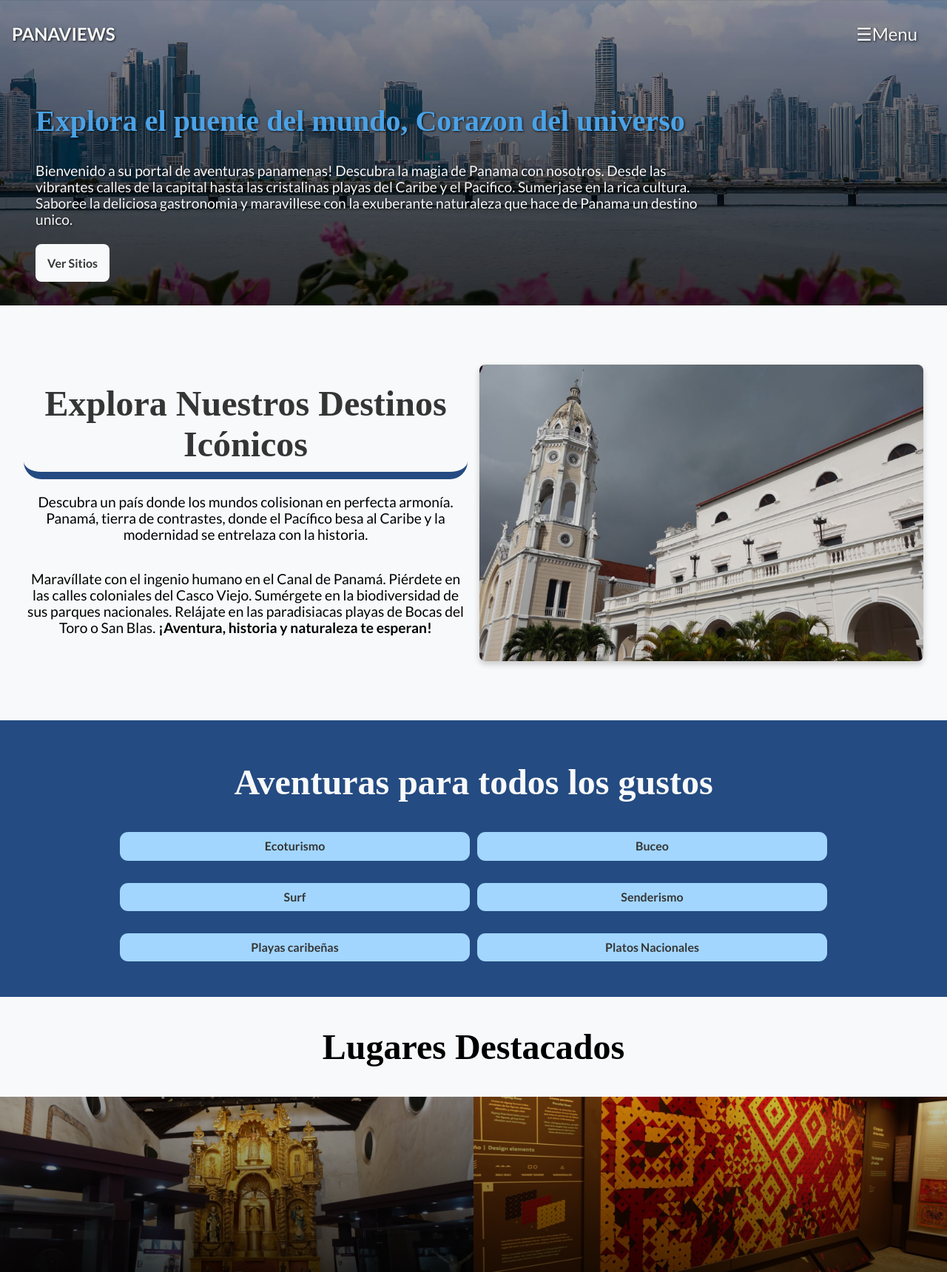
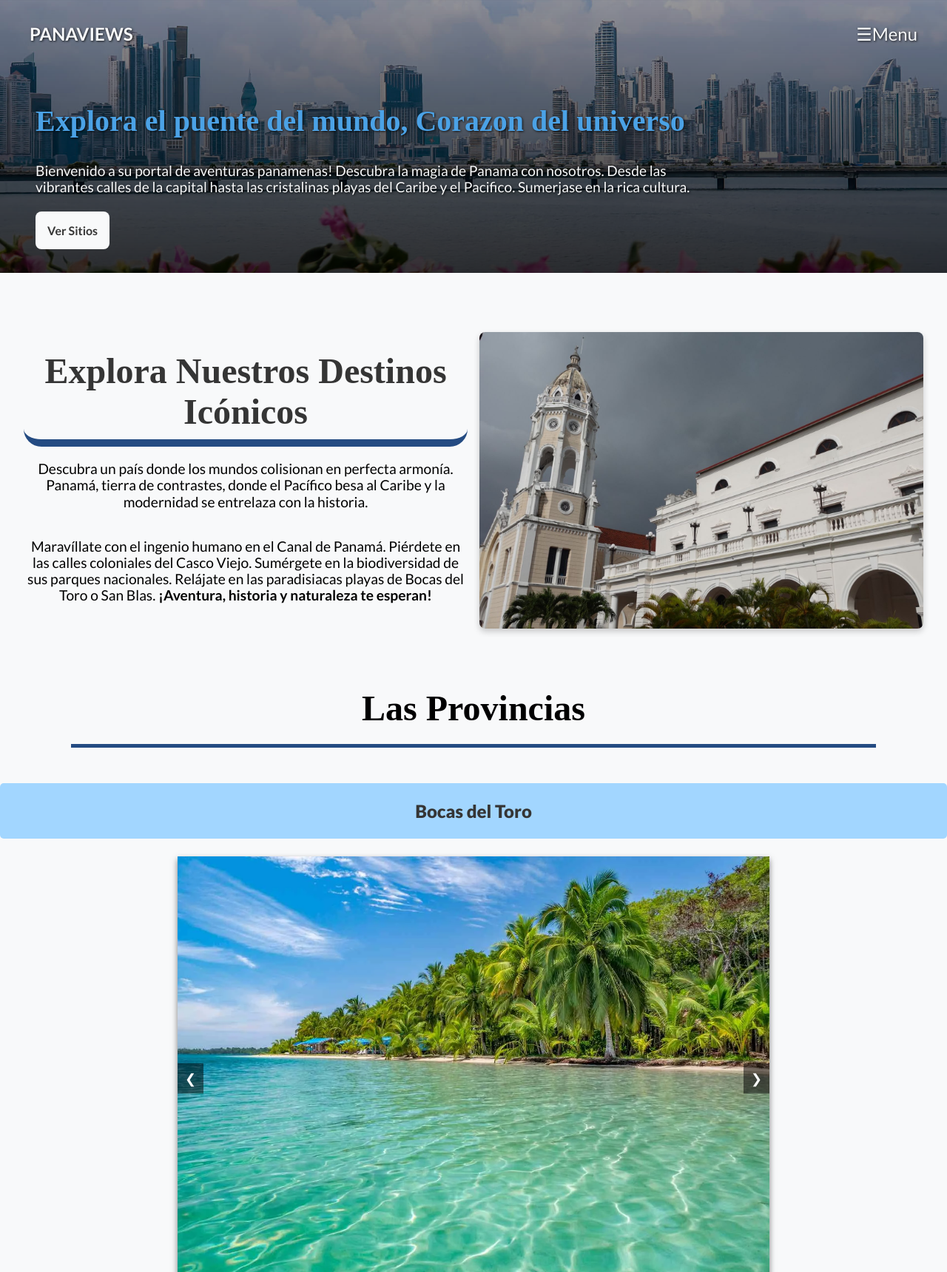
Before and after one commit to Rodrigu157/Panaviews, a PHP site: page / in a window 1280 px wide. Shown: the top 1720 px of the page at 74% size. Run offline with PHP 8.4, Linux system fonts and the light colour scheme; some web fonts are replaced.

Commit message:
new: carrusel de las provincias de Panama

```diff
--- a/css/style.css
+++ b/css/style.css
@@ -28,6 +28,10 @@ header {
     justify-content: space-between;
     align-items: center;
     transition: 0.3s ease-in-out;
+}
+
+#menu-bar h1{
+    margin-left: 1em;
 }
 
 h1 {
@@ -146,6 +150,69 @@ h1 {
     align-self: center;
 }
 
+.infoProvincias{
+    text-align: center;
+    margin: 3em auto;
+}
+
+.infoProvincias h2{
+    width: 85%;
+    margin: 1em auto;
+    border-bottom: 5px solid #244b82;
+    padding-bottom: 20px;
+}
+
+/* Estilos del contenedor */
+.carousel-container {
+    width: 100%;
+    max-width: 800px;
+    margin: auto;
+    overflow: hidden;
+    position: relative;
+    box-shadow: 0 4px 8px rgba(0, 0, 0, 0.5);
+}
+
+/* Estilos del carrusel */
+.carousel {
+    display: flex;
+    transition: transform 0.5s ease;
+    width: 100%;
+}
+
+/* Estilos de cada imagen del carrusel */
+.carousel img {
+    width: 90%;
+    flex-shrink: 0
+}
+
+/* Controles del carrusel */
+.carousel-controls {
+    position: absolute;
+    top: 50%;
+    width: 100%;
+    display: flex;
+    justify-content: space-between;
+    transform: translateY(-50%);
+}
+
+.carousel-controls button {
+    background-color: rgba(0, 0, 0, 0.5);
+    color: white;
+    border: none;
+    padding: 10px;
+    cursor: pointer;
+    font-size: 18px;
+}
+
+.infoProvincias h3{
+    font-weight: 800;
+    color: #353535;
+    font-size: 1.5em;
+    background-color: #a2d6ff;
+    padding: 1em;
+    border-radius: 5px;
+}
+
 .infoSeparador{
     background-color: #244b82;
     text-align: center;
@@ -175,11 +242,13 @@ h1 {
     font-weight: bold;
     border-radius: .7rem;
 }
-.infoTestimonios{
+
+
+.infoLugares{
     text-align: center;
 }
 
-.infoTestimonios div{
+.infoLugares div{
     display: grid;
     grid-template-columns: 50dvw 1fr;
     grid-template-rows: 30dvh 30dvh;
@@ -188,7 +257,7 @@ h1 {
     text-align: center;
 }
 
-.infoTestimonios div div{
+.infoLugares div div{
     display: flex;
     flex-direction: column;
     justify-content: end;
@@ -257,6 +326,7 @@ footer .redes img{
     margin-bottom: 2em;
 }
 
+
 @media (min-width:960px) {
     .info1{
         display: grid;
@@ -269,4 +339,12 @@ footer .redes img{
     .info1 h2{
         margin: 0;
     }
+
+    .infoLugares h2{
+        border-bottom: 5px solid #244b82;
+        border-radius: 5px;
+        width: 70%;
+        margin: 1em auto;
+        padding: 0px 65px 16px 65px;
+    }
 }
--- a/index.html
+++ b/index.html
@@ -18,8 +18,7 @@
             <h2>Explora el puente del mundo, Corazon del universo</h2>
             <p>Bienvenido a su portal de aventuras panamenas! Descubra la magia de Panama con nosotros.
                 Desde las vibrantes calles de la capital hasta las cristalinas playas del Caribe y el Pacifico.
-                Sumerjase en la rica cultura. Saboree la deliciosa gastronomia y maravillese con la exuberante
-                naturaleza que hace de Panama un destino unico.
+                Sumerjase en la rica cultura.
             </p>
             <a href="#sitios">Ver Sitios</a>
           </section>
@@ -51,6 +50,29 @@
 
         </section>
 
+        <section class="infoProvincias">
+            <h2>Las Provincias</h2>
+            <h3 id="nombre_provincia"></h3>
+            <div class="carousel-container">
+                <div class="carousel" id="carousel">
+                    <img src="img/bocas_del_toro.webp" alt="Imagen 1">
+                    <img src="img/chiriqui.jpg" alt="Imagen 1">
+                    <img src="img/veraguas.jpg" alt="">
+                    <img src="img/herrera.jpg" alt="Imagen 1">
+                    <img src="img/los_santos.webp" alt="Imagen 1">
+                    <img src="img/cocle.webp" alt="Imagen 1">
+                    <img src="img/panama_oeste.jpg" alt="Imagen 1">
+                    <img src="img/panama.webp" alt="Imagen 1">
+                    <img src="img/colon.jpg" alt="Imagen 1">
+                    <img src="img/Darien.jpg" alt="Imagen 1">
+                </div>
+                <div class="carousel-controls">
+                    <button onclick="previousSlide()">❮</button>
+                    <button onclick="nextSlide()">❯</button>
+                </div>
+            </div>
+
+        </section>
 
 
         <section class="infoSeparador">
@@ -65,10 +87,10 @@
             </ul>
         </section>
 
-        <section class="infoTestimonios">
+        <section class="infoLugares">
             <h2>Lugares Destacados</h2>
             <div>
-                <div id="op1" class="opiniones" onclick="mostrarOpinion()">
+                <div id="op1" class="opiniones">
                     <p class="overlay-text">Museo Catolico</p>
                 </div>
                 <div id="op2" class="opiniones">
--- a/js/script.js
+++ b/js/script.js
@@ -35,40 +35,49 @@ window.addEventListener('scroll', () => {
   lastScrollPosition = currentScrollPosition;
 });
 
-let currentSlide = 0;
+
+let currentIndex = 0;
+const provincias =['Bocas del Toro', 'Chiriqui', 'Veraguas', 'Herrera', 'Los Santos', 'Cocle', 'Panama Oeste', 'Panama', 'Colon', 'Darien']
+const nombre_provincia = document.getElementById('nombre_provincia')
+const carousel = document.getElementById('carousel');
+const images = document.querySelectorAll('.carousel img');
+const totalImages = document.querySelectorAll('.carousel img').length;
+let autoplayInterval;
 
 function updateCarousel() {
-    const carouselTrack = document.querySelector('.carousel-track');
-    const totalImages = document.querySelectorAll('.carousel-image').length;
+  const containerWidth = carousel.parentElement.clientWidth;
+  carousel.style.width = `${containerWidth * totalImages}px`; // Establece el ancho total del carrusel
+  images.forEach(image => {
+    image.style.width = `${containerWidth}px`; // Cada imagen ocupa el ancho del contenedor
+  });
+  carousel.style.transform = `translateX(${-currentIndex * containerWidth}px)`;
+  nombre_provincia.textContent = provincias[currentIndex]
+}
 
-    // Calcula el número total de "slides" (grupos de dos imágenes)
-    const totalSlides = Math.ceil(totalImages);
+function goToSlide(index) {
+  currentIndex = (index + totalImages) % totalImages; // Asegura que el índice esté en el rango
+  updateCarousel();
+  resetAutoplay();
+}
 
-    // Calcula el desplazamiento en porcentaje, multiplicado por el índice del slide actual
-    carouselTrack.style.transform = `translateX(-${currentSlide * 100}%)`;
+function previousSlide() {
+  goToSlide(currentIndex - 1);
 }
 
 function nextSlide() {
-    const totalImages = document.querySelectorAll('.carousel-image').length;
-    const totalSlides = Math.ceil(totalImages);
-
-    if (currentSlide < totalSlides - 1) {
-        currentSlide++;
-        updateCarousel();
-    }else{
-        currentSlide = 0;
-        updateCarousel();
-    }
+  goToSlide(currentIndex + 1);
 }
 
-function previousSlide() {
-  const totalImages = document.querySelectorAll('.carousel-image').length;
-  const totalSlides = Math.ceil(totalImages);
-    if (currentSlide > 0) {
-        currentSlide--;
-        updateCarousel();
-    }else{
-      currentSlide = totalSlides - 1;
-      updateCarousel();
-  }
+
+function startAutoplay() {
+  autoplayInterval = setInterval(nextSlide, 5000);
 }
+function resetAutoplay() {
+  clearInterval(autoplayInterval); // Detiene el autoplay actual
+  startAutoplay(); // Reinicia el autoplay
+}
+
+window.addEventListener('resize', updateCarousel);
+
+updateCarousel()
+startAutoplay();
```
Also changed, not shown: img/Darien.jpg (added), img/bocas_del_toro.webp (added), img/chiriqui.jpg (added), img/cocle.webp (added), img/colon.jpg (added), img/herrera.jpg (added), img/los_santos.webp (added), img/panama.webp (added), img/panama_oeste.jpg (added), img/veraguas.jpg (added).
